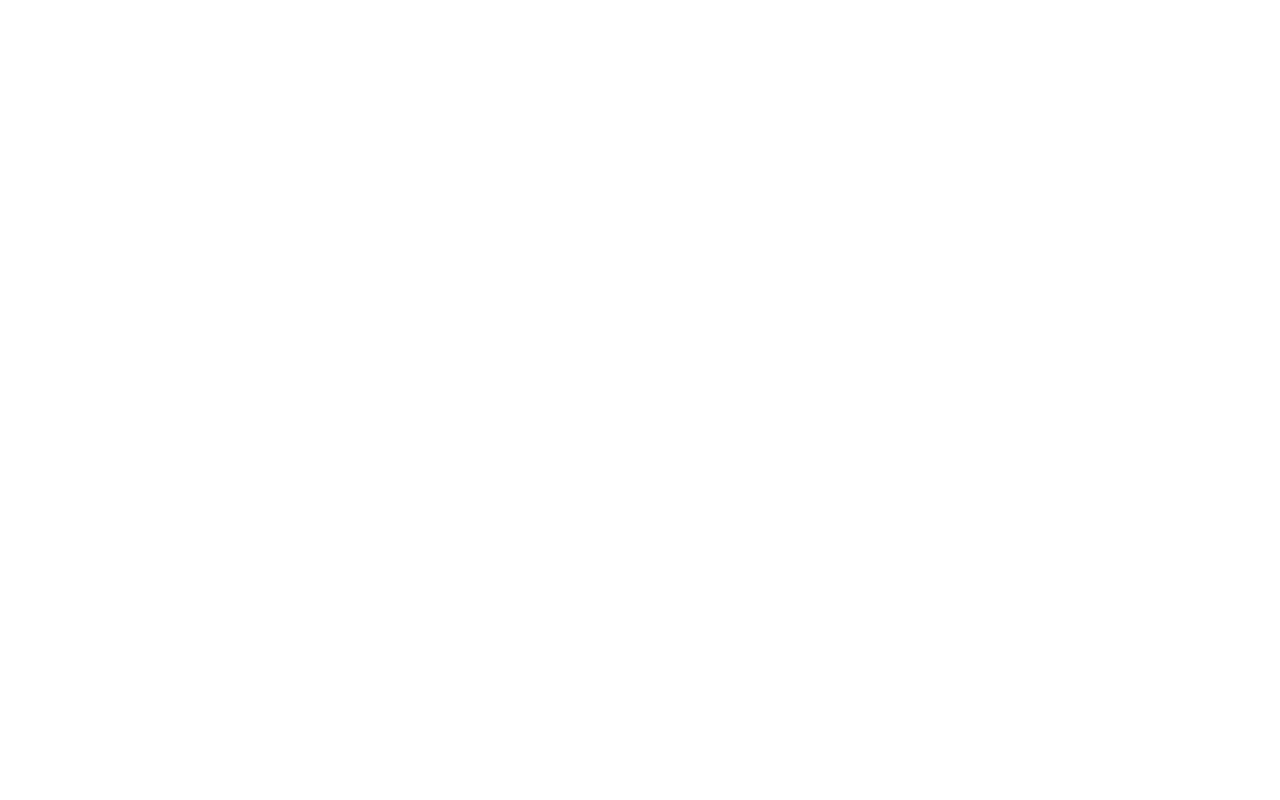
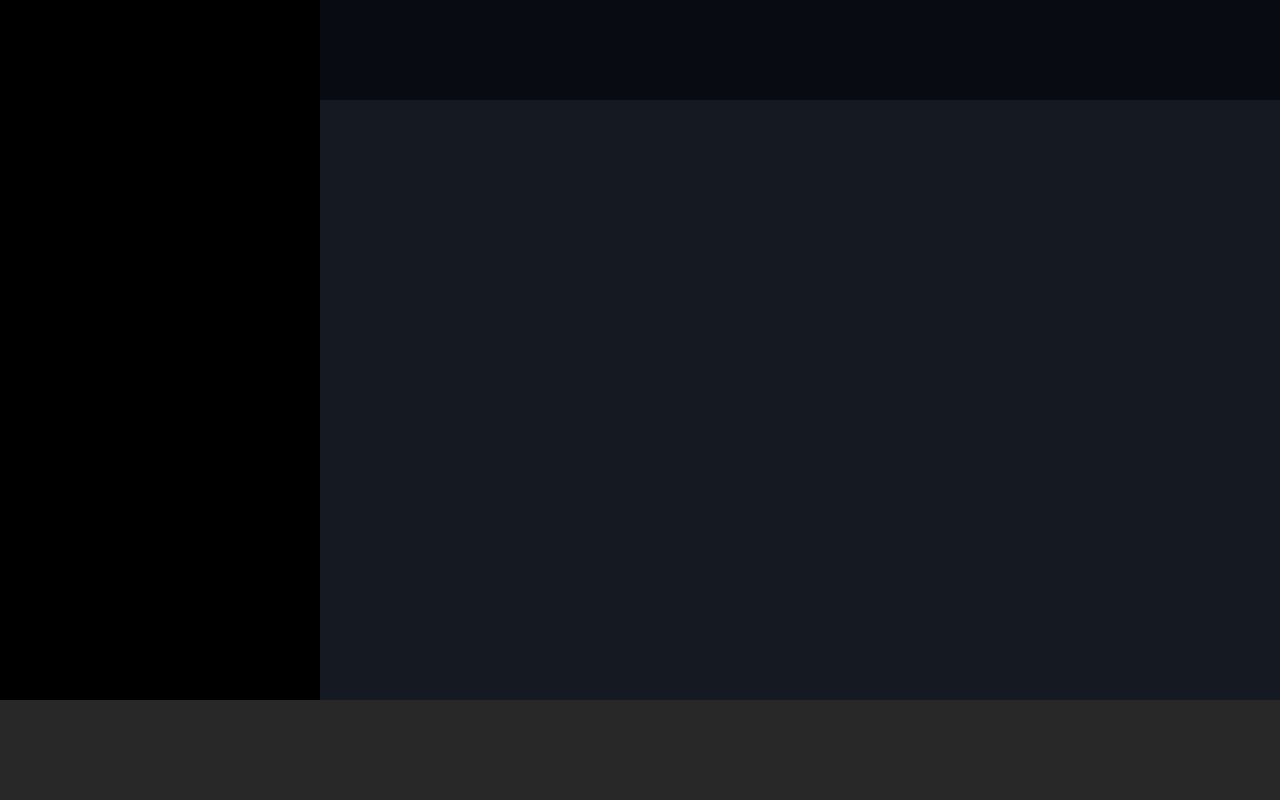
Before and after one commit to Fabiofljf/html-css-spotifyweb, a plain HTML site: page index.html in a window 1280 px wide. Drawn offline with Linux system fonts and the light colour scheme.

Commit message:
add main and footer

```diff
--- a/css/style.css
+++ b/css/style.css
@@ -28,14 +28,45 @@ img {
     --size_22_bold: 22px bold;
 }
 
+.flex {
+    display: flex;
+}
+
 
 /********* HEADER  *********/
 
 
 /********* MAIN  *********/
 
+#barra_laterale_sx {
+    width: 25%;
+    height: calc(100vh - 100px);
+    background-color: var(--color_barra_laterale);
+}
+
+#barra_centrale {
+    width: 75%;
+    height: calc(100vh - 100px);
+    background-color: var(--color_centro);
+    position: relative;
+}
+
+#barra_superiore {
+    width: 100%;
+    height: 100px;
+    background-color: var(--color_barra_superiore);
+}
+
 
 /********* FOOTER  *********/
 
+#barra_inferiore {
+    width: 100%;
+    height: 100px;
+    background-color: var(--color_barra_inferiore);
+    position: absolute;
+    bottom: 0;
+}
+
 
 /********* MEDIA QUERIS  *********/
--- a/index.html
+++ b/index.html
@@ -13,7 +13,21 @@
 </head>
 
 <body>
+    <header id="site_header"></header>
+    <!-- /#site_header -->
 
+    <main id="site_main" class="flex">
+        <div id="barra_laterale_sx"></div>
+        <div id="barra_centrale">
+            <div id="barra_superiore"></div>
+        </div>
+    </main>
+    <!-- /#site_main -->
+
+    <footer id="site_footer">
+        <div id="barra_inferiore"></div>
+    </footer>
+    <!-- /#site_footer -->
 </body>
 
 </html>
```
Also changed, not shown: 1 other file.
